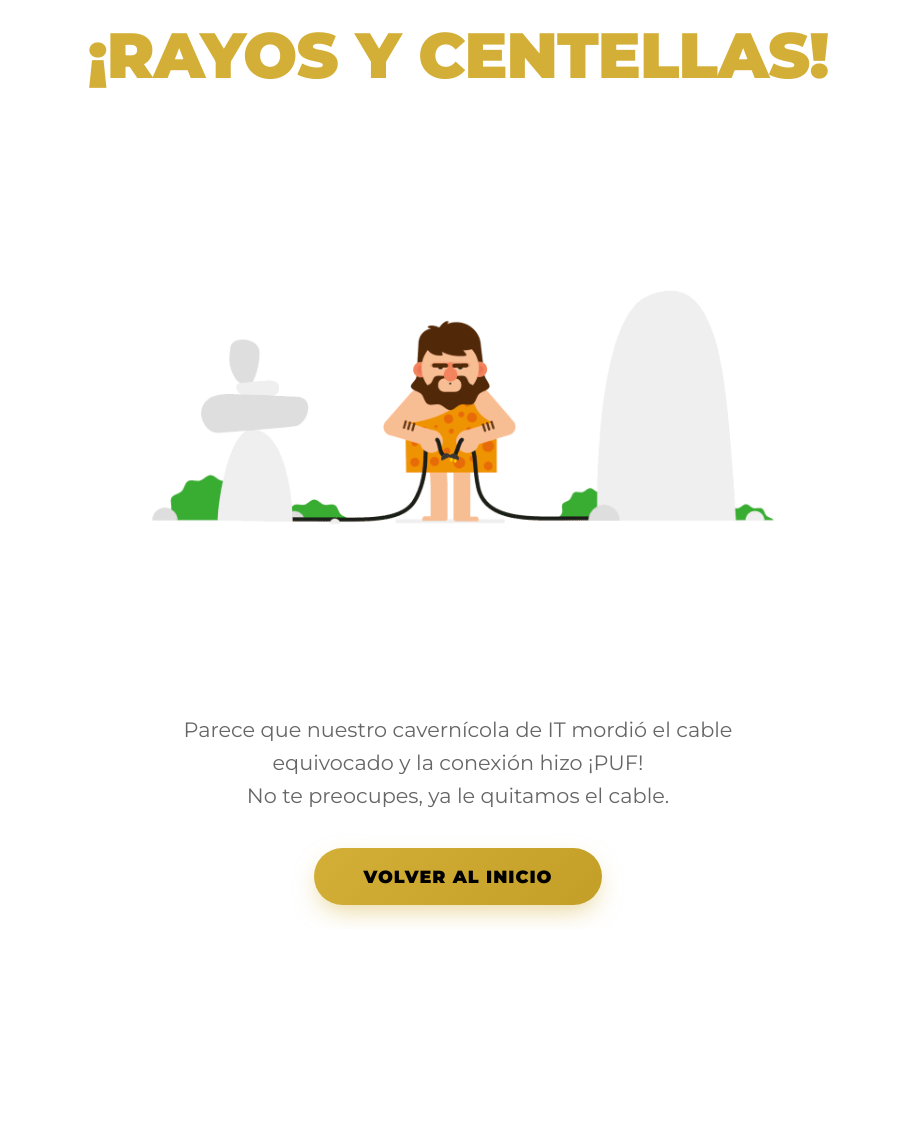
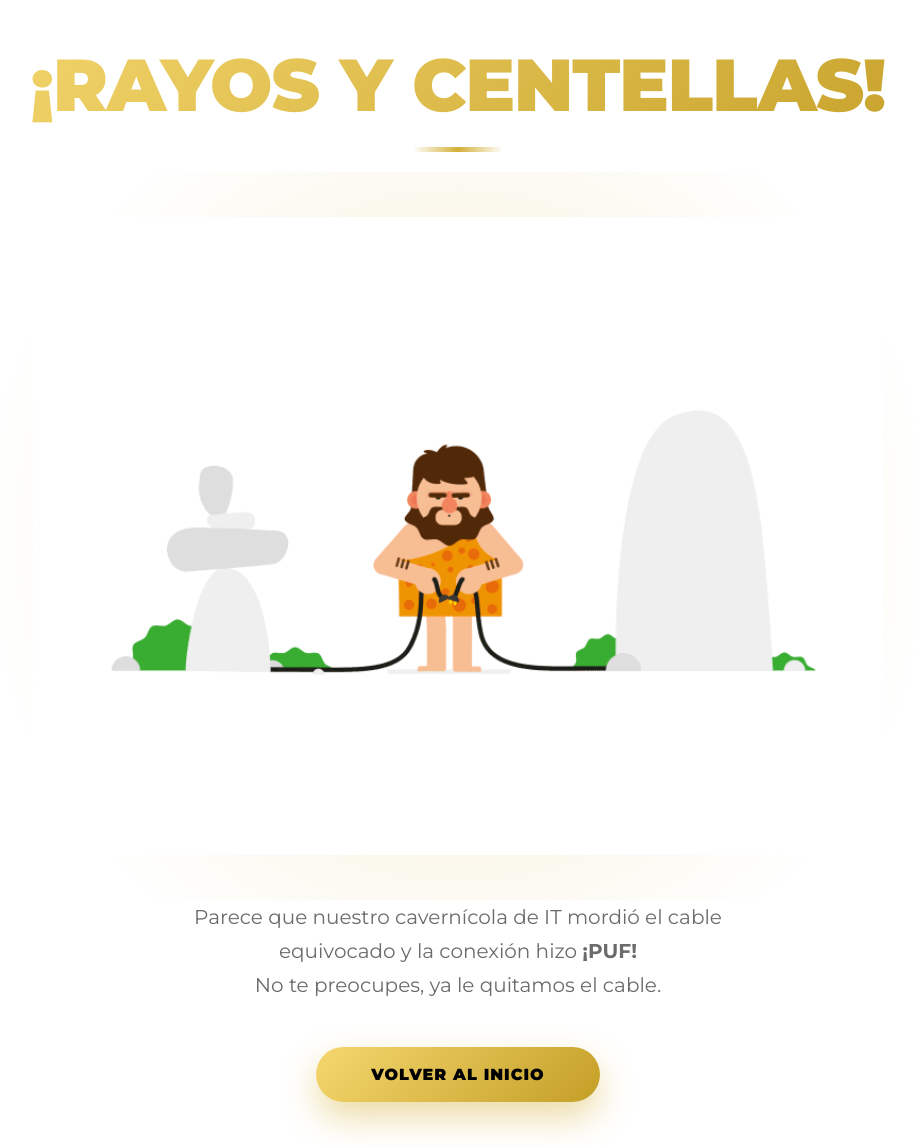
Before and after one commit to Alemancito/SilverBack-app, a Django app: template appointments/templates/appointments/error_general.html in a window 1280 px wide. Shown: the whole page, without its empty margins (182-1098 px from the left). Before the commit the page ends 924 px from the top, so only its background shows below. Run offline with Django 5.2, Linux system fonts and the light colour scheme; the template is opened without the code that fills it, so the values that code supplies are empty.

Commit message:
mejorando diseño de templates error_general

```diff
--- a/appointments/templates/appointments/error_general.html
+++ b/appointments/templates/appointments/error_general.html
@@ -5,163 +5,193 @@
     <meta charset="UTF-8">
     <meta name="viewport" content="width=device-width, initial-scale=1.0">
     <title>¡Ups! - SilverBack Barber</title>
+
     <link rel="icon" type="image/png" href="{% static 'img/favicon.png' %}">
-
     <link href="https://fonts.googleapis.com/css2?family=Montserrat:wght@400;700;900&display=swap" rel="stylesheet">
 
     <style>
         :root {
-            --gold-primary: #d4af37;
-            --gold-secondary: #fceabb; /* Un tono más claro para el degradado */
-            --dark-text: #222222;
-            --light-text: #666666;
+            --gold: #d4af37;
+            --gold-soft: rgba(212, 175, 55, 0.28);
+            --dark: #1f1f1f;
+            --gray: #6b6b6b;
+        }
+
+        * {
+            box-sizing: border-box;
         }
 
         body {
-            background: #ffffff; /* Fondo BLANCO puro para el GIF */
-            color: var(--dark-text);
-            font-family: 'Montserrat', sans-serif; /* Fuente moderna */
-            text-align: center;
             margin: 0;
-            padding: 20px;
             min-height: 100vh;
+            background: #ffffff;
+            font-family: 'Montserrat', sans-serif;
             display: flex;
-            flex-direction: column;
             align-items: center;
             justify-content: center;
-            box-sizing: border-box;
+            text-align: center;
         }
 
-        /* Contenedor principal para limitar el ancho */
-        .error-container {
-            max-width: 900px;
+        .container {
+            max-width: 1100px;
             width: 100%;
+            padding: 40px 20px;
         }
 
-        /* 1. TÍTULO ARRIBA */
-        .main-title {
-            color: var(--gold-primary);
-            margin: 0 0 10px 0;
-            font-size: clamp(2.5rem, 5vw, 4rem); /* Tamaño dinámico según la pantalla */
+        /* ------------------ TÍTULO ------------------ */
+        h1 {
+            font-size: clamp(2.8rem, 6vw, 4.6rem);
             font-weight: 900;
-            text-transform: uppercase;
+            margin: 0;
             letter-spacing: -1px;
-            line-height: 1.1;
-             /* Animación de entrada */
-            animation: fadeUp 0.8s ease-out both;
+            background: linear-gradient(135deg, #f5d76e, #c49f27);
+            -webkit-background-clip: text;
+            -webkit-text-fill-color: transparent;
+            animation: fadeDown 0.8s ease forwards;
         }
 
-        /* 2. GIF GIGANTE CENTRADO */
-        .error-gif-wrapper {
-            margin: 30px auto;
-            width: 100%;
-            /* Animación de entrada con un poco de retraso */
-            animation: fadeIn 1s ease-out 0.3s both;
+        h1::after {
+            content: "";
+            display: block;
+            width: 90px;
+            height: 5px;
+            margin: 18px auto 0;
+            border-radius: 5px;
+            background: linear-gradient(90deg, transparent, var(--gold), transparent);
         }
 
-        .error-gif {
-            box-shadow: none;
-            border-radius: 0;
-            max-width: 100%;
-            width: 750px; /* Tamaño base muy generoso */
+        /* ------------------ GIF ------------------ */
+        .gif-wrapper {
+            position: relative;
+            margin: 65px auto 45px;
+            animation: zoomFade 1s ease forwards;
+        }
+
+        .gif-wrapper::before {
+            content: "";
+            position: absolute;
+            inset: -45px;
+            background: radial-gradient(circle, var(--gold-soft), transparent 70%);
+            z-index: -1;
+        }
+
+        .gif-wrapper img {
+            width: min(850px, 95%);
             height: auto;
             display: block;
-            margin: 0 auto;
-            /* Un pequeño truco para asegurar que los bordes blancos del gif se mezclen */
-            mix-blend-mode: multiply;
+            margin: auto;
         }
 
-        /* 3. TEXTO Y BOTONES ABAJO */
-        .content-box {
-            max-width: 600px;
-            margin: 0 auto;
-            /* Animación de entrada deslizándose */
-            animation: fadeUp 0.8s ease-out 0.5s both;
+        /* ------------------ TEXTO ------------------ */
+        .content {
+            max-width: 640px;
+            margin: auto;
+            animation: fadeUp 1s ease forwards;
         }
 
-        .description {
-            font-size: 1.3em;
-            color: var(--light-text);
-            margin-bottom: 35px;
-            line-height: 1.6;
-            font-weight: 400;
+        .content p {
+            font-size: 1.25rem;
+            line-height: 1.7;
+            color: var(--gray);
+            margin-bottom: 45px;
         }
 
-        /* BOTÓN MODERNO Y PREMIUM */
-        .btn-modern {
+        /* ------------------ BOTÓN ------------------ */
+        .btn {
+            position: relative;
             display: inline-block;
-            text-decoration: none;
-            /* Degradado dorado moderno */
-            background: linear-gradient(135deg, var(--gold-primary) 0%, #c49f27 100%);
-            color: #000000;
-            padding: 18px 50px;
-            border: none;
-            border-radius: 50px; /* Forma de pastilla */
+            padding: 18px 55px;
+            border-radius: 50px;
+            background: linear-gradient(135deg, #f5d76e, #c49f27);
+            color: #000;
             font-weight: 800;
-            font-size: 1.1em;
             text-transform: uppercase;
             letter-spacing: 1px;
-            transition: all 0.3s cubic-bezier(0.25, 0.8, 0.25, 1);
-            /* Sombra dorada luminosa */
-            box-shadow: 0 10px 25px -5px rgba(212, 175, 55, 0.5);
-            position: relative;
+            text-decoration: none;
+            box-shadow: 0 15px 35px rgba(212, 175, 55, 0.45);
+            transition: all 0.35s ease;
             overflow: hidden;
         }
 
-        /* Efecto al pasar el mouse */
-        .btn-modern:hover {
-            transform: translateY(-5px) scale(1.02); /* Se eleva y crece un poco */
-            box-shadow: 0 20px 35px -10px rgba(212, 175, 55, 0.7);
-            background: linear-gradient(135deg, #e6c356 0%, var(--gold-primary) 100%);
+        .btn::before {
+            content: "";
+            position: absolute;
+            top: 0;
+            left: -75%;
+            width: 50%;
+            height: 100%;
+            background: linear-gradient(
+                120deg,
+                transparent,
+                rgba(255,255,255,0.7),
+                transparent
+            );
+            transform: skewX(-25deg);
         }
 
-        /* Efecto al hacer click */
-        .btn-modern:active {
-            transform: translateY(2px) scale(0.98);
-            box-shadow: 0 5px 15px -5px rgba(212, 175, 55, 0.4);
+        .btn:hover::before {
+            animation: shine 0.9s ease;
         }
 
-        /* DEFINICIÓN DE ANIMACIONES */
-        @keyframes fadeUp {
-            from {
-                opacity: 0;
-                transform: translateY(30px);
-            }
-            to {
-                opacity: 1;
-                transform: translateY(0);
-            }
-        }
-        @keyframes fadeIn {
-            from { opacity: 0; }
-            to { opacity: 1; }
+        .btn:hover {
+            transform: translateY(-6px);
+            box-shadow: 0 25px 45px rgba(212, 175, 55, 0.65);
         }
 
-        /* Ajustes para móviles */
+        /* ------------------ ANIMACIONES ------------------ */
+        @keyframes fadeDown {
+            from { opacity: 0; transform: translateY(-30px); }
+            to { opacity: 1; transform: translateY(0); }
+        }
+
+        @keyframes fadeUp {
+            from { opacity: 0; transform: translateY(40px); }
+            to { opacity: 1; transform: translateY(0); }
+        }
+
+        @keyframes zoomFade {
+            from { opacity: 0; transform: scale(0.96); }
+            to { opacity: 1; transform: scale(1); }
+        }
+
+        @keyframes shine {
+            100% { left: 125%; }
+        }
+
+        /* ------------------ MOBILE ------------------ */
         @media (max-width: 600px) {
-            .description { font-size: 1.1em; }
-            .btn-modern { padding: 15px 35px; width: 80%; }
+            .content p {
+                font-size: 1.1rem;
+            }
+
+            .btn {
+                width: 85%;
+                padding: 16px 30px;
+            }
         }
     </style>
 </head>
 <body>
-    <div class="error-container">
-        <h1 class="main-title ">¡RAYOS Y CENTELLAS!</h1>
 
-        <div class="error-gif-wrapper">
-            <img src="{% static 'img/error_cable.gif' %}" alt="Cavernícola mordiendo cable" class="error-gif">
+    <div class="container">
+
+        <h1>¡RAYOS Y CENTELLAS!</h1>
+
+        <div class="gif-wrapper">
+            <img src="{% static 'img/error_cable.gif' %}" alt="Cavernícola mordiendo cable">
         </div>
 
-        <div class="content-box">
-            <p class="description">
-                Parece que nuestro cavernícola de IT mordió el cable equivocado y la conexión hizo ¡PUF!
-                <br>No te preocupes, ya le quitamos el cable.
+        <div class="content">
+            <p>
+                Parece que nuestro cavernícola de IT mordió el cable equivocado
+                y la conexión hizo <strong>¡PUF!</strong><br>
+                No te preocupes, ya le quitamos el cable.
             </p>
 
-            <a href="/" class="btn-modern">
-                VOLVER AL INICIO
-            </a>
+            <a href="/" class="btn">VOLVER AL INICIO</a>
         </div>
+
     </div>
+
 </body>
 </html>
```
